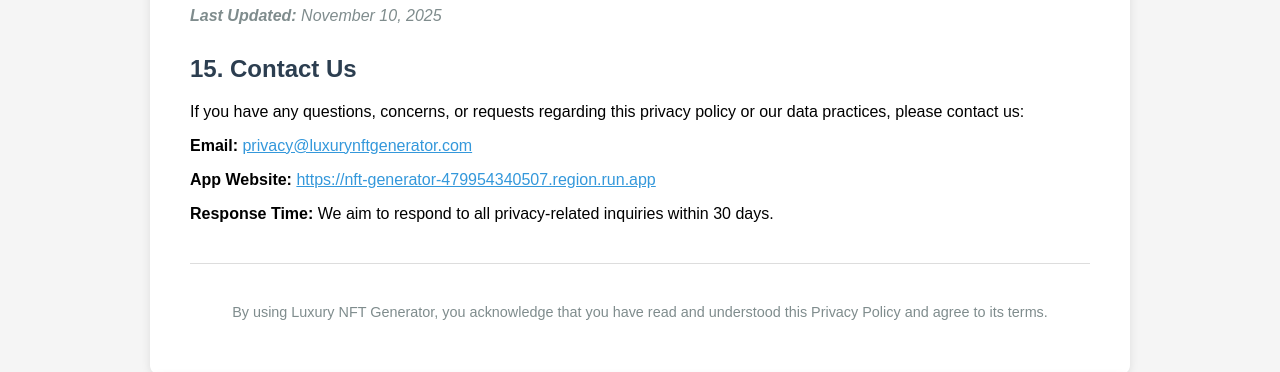
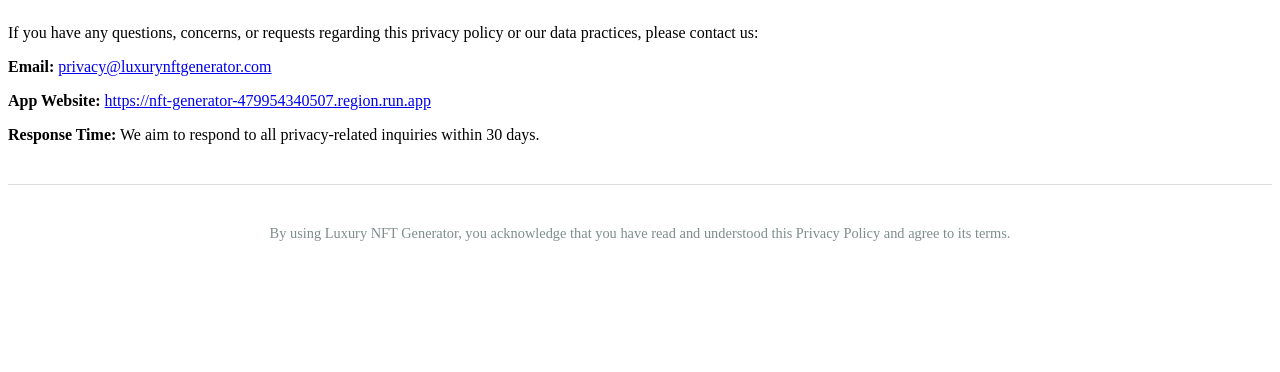
Before and after one commit to 00impera/NFT-CARD-GENERATOR-PRO, a plain HTML site: page index.html in a window 1280 px wide. Shown: the part 141-513 px from the top of the page. Drawn offline with Linux system fonts and the light colour scheme.

Commit message:
Fix: only one HTML structure, no duplicates

```diff
--- a/index.html
+++ b/index.html
@@ -5,51 +5,12 @@
     <meta name="viewport" content="width=device-width, initial-scale=1.0">
     <title>Privacy Policy - Luxury NFT Generator</title>
     <style>
-        body { font-family: Arial, sans-serif; background: #f5f5f5; padding: 20px; }
-        .container { max-width: 700px; margin: 0 auto; background: #fff; padding: 40px; border-radius: 10px; box-shadow: 0 2px 10px rgba(0,0,0,0.1);}
-        h1, h2 { color: #2c3e50; }
-        .last-updated { color: #7f8c8d; margin-bottom: 30px; font-style: italic; }
-        .contact-info { background: #ecf0f1; padding: 20px; border-radius: 5px; margin-top: 30px; }
-        a { color: #3498db; }
-        p { margin-bottom: 15px; }
+        /* ... aici poți pune stilurile tale CSS, sau copiază-le pe cele din primul tău exemplu ... */
     </style>
 </head>
 <body>
     <div class="container">
-        <h1>Privacy Policy</h1>
-        <p class="last-updated"><strong>Last Updated:</strong> November 10, 2025</p>
-
-        <h2>15. Contact Us</h2>
-        <p>If you have any questions, concerns, or requests regarding this privacy policy or our data practices, please contact us:</p>
-        <p><strong>Email:</strong> <a href="mailto:privacy@luxurynftgenerator.com">privacy@luxurynftgenerator.com</a></p>
-        <p><strong>App Website:</strong> <a href="https://nft-generator-479954340507.region.run.app">https://nft-generator-479954340507.region.run.app</a></p>
-        <p><strong>Response Time:</strong> We aim to respond to all privacy-related inquiries within 30 days.</p>
-        <hr style="margin: 40px 0; border: none; border-top: 1px solid #ddd;">
-        <p style="text-align: center; color: #7f8c8d; font-size: 0.9em;">
-            By using Luxury NFT Generator, you acknowledge that you have read and understood this Privacy Policy and agree to its terms.
-        </p>
-    </div>
-</body>
-</html>
-<!DOCTYPE html>
-<html lang="en">
-<head>
-    <meta charset="UTF-8">
-    <meta name="viewport" content="width=device-width, initial-scale=1.0">
-    <title>Privacy Policy - Luxury NFT Generator</title>
-    <style>
-        body { font-family: Arial, sans-serif; background: #f5f5f5; padding: 20px; }
-        .container { max-width: 900px; margin: 0 auto; background: #fff; padding: 40px; border-radius: 10px; box-shadow: 0 2px 10px rgba(0,0,0,0.1);}
-        h1, h2, h3 { color: #2c3e50; }
-        .last-updated { color: #7f8c8d; margin-bottom: 30px; font-style: italic; }
-        ul, ol { margin-left: 30px; }
-        .contact-info { background: #ecf0f1; padding: 20px; border-radius: 5px; margin-top: 30px; }
-        a { color: #3498db; }
-    </style>
-</head>
-<body>
-    <div class="container">
-        <!-- Pune aici conținutul politicii tale de confidențialitate -->
+        <!-- Toată politica ta de confidențialitate aici, O SINGURĂ DATĂ -->
         <h1>Privacy Policy</h1>
         <p class="last-updated"><strong>Last Updated:</strong> November 10, 2025</p>
         <!-- ... restul conținutului ... -->
```
